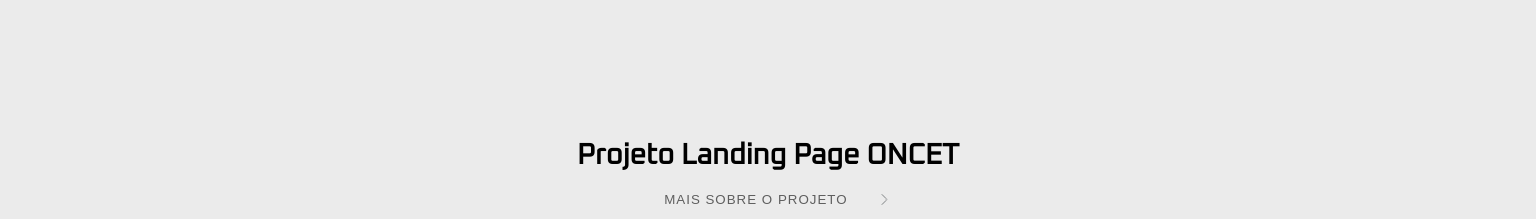
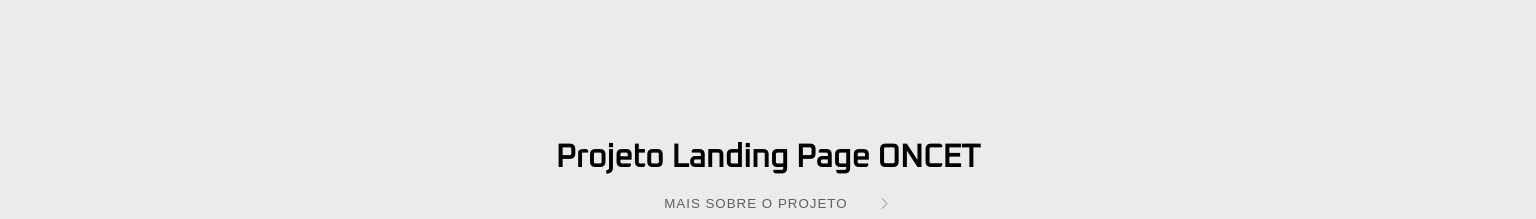
Before and after one commit to lucasKoyama/portfolio, a React (Create React App) app: page / in a window 1536 px wide. Shown: the part 700-919 px from the top of the page. Built offline with nearby package versions, Linux system fonts and the light colour scheme.

Commit message:
h2 responsivo

```diff
--- a/src/components/Projects/ProjectCard.css
+++ b/src/components/Projects/ProjectCard.css
@@ -18,7 +18,7 @@ iframe {
 
 .card h2 {
   margin-bottom: 5px;
-  font-size: 1.8em !important;
+  font-size: 1.5em !important;
   font-family: 'Oxanium', cursive;
 }
 
@@ -146,7 +146,7 @@ dialog aside ol {
   }
 
   .card h2 {
-    font-size: 1.5em;
+    font-size: 2em !important;
   }
 
   .cellphone {
```
